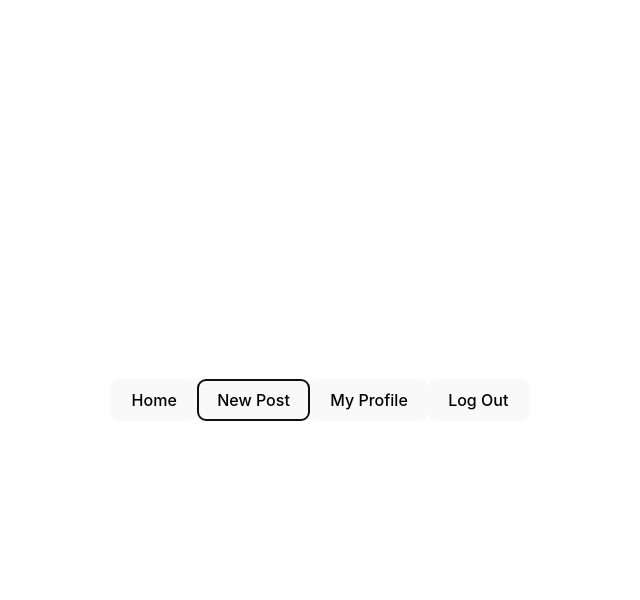
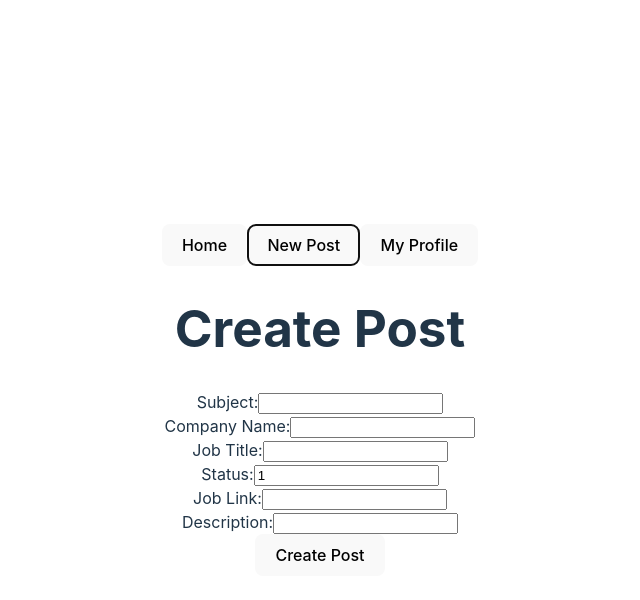
Before and after one commit to clairerhodes/project4crudapi, a React (Vite) app in the folder frontend/: page / in a window 1280 px wide. Both pictures are taken after a click on the button "New Post". Shown: the top 600 px of the page, without its empty margins (320-960 px from the left). Built offline with nearby package versions, Linux system fonts and the light colour scheme; no server answers.

Commit message:
some good ole debuggin'

```diff
--- a/frontend/src/App.jsx
+++ b/frontend/src/App.jsx
@@ -3,10 +3,10 @@ import './App.css'
 import Home from './components/home/Home.jsx'
 import Navbar from './components/nav/Navbar.jsx';
 // import Footer from './components/footer/Footer.jsx';
-// import Profile from './components/profile/ViewProfile.jsx';
-// import Create from './components/posts/Create.jsx';
-// import Update from './components/posts/EditPost.jsx';
-// import ViewPost from './components/posts/ViewPost.jsx';
+import Profile from './components/profile/ViewProfile.jsx';
+import Create from './components/posts/Create.jsx';
+import Update from './components/posts/EditPost.jsx';
+import ViewPost from './components/posts/ViewPost.jsx';
 
 // need to import authentication,
 
@@ -14,7 +14,7 @@ const App = () => {
   // state variables
   const [page, setPage] = useState("Home");
   const [content, setContent] = useState([]);
-  const [user, setUser] = useState(null);
+  const [user, setUser] = useState(1);
   const [contentId, setContentId] = useState(null);
 
   // function to update page state
@@ -30,11 +30,11 @@ const App = () => {
         {/* {page === 'Home' ? <Home/> : ''} */}
       {/* user profile section */}
         {/* do we also want to have page that shows a list of users to click? or just ability to click on a user through their post */}
-        {page === "profile" ? <Profile user={user} setContent={setContent}/> : ''}
+        {page === "ViewProfile" ? <Profile user={user} setContent={setContent}/> : ''}
       {/* post section */}
-        {/* {page === "create" ? <Create user={user} setPage={setPage}/> : ''} */}
-        {page === "viewPost" ? <ViewPost content={content}/> : ''}
-        {/* {page === "update" ? <Update contentId={contentId} setPage={setPage}/> : ''} */}
+        {page === "Create" ? <Create user={user} setPage={setPage}/> : ''}
+        {page === "ViewPost" ? <ViewPost content={content}/> : ''}
+        {page === "EditPost" ? <Update contentId={contentId} setPage={setPage}/> : ''}
 
       {/* authentication section */}
         {/* {page === "login" ? <LogIn user={user} setUser={setUser}/> : ''} */}
--- a/frontend/src/components/nav/Navbar.jsx
+++ b/frontend/src/components/nav/Navbar.jsx
@@ -2,11 +2,11 @@
 const Navbar = ({handleSection}) => {
     return (
         <nav>
-            <button onClick={handleSection} value="home">Home</button>
-            <button onClick={handleSection} value="newPost">New Post</button>
-            <button onClick={handleSection} value="profile">My Profile</button>
-            <button onClick={handleSection} value="logout">Log Out</button>
+            <button onClick={handleSection} value="Home">Home</button>
+            <button onClick={handleSection} value="Create">New Post</button>
+            <button onClick={handleSection} value="ViewProfile">My Profile</button>
             {/* <button onClick={handleSection} value="logout">Log Out</button> */}
+            {/* <button onClick={handleSection} value="login">Log In</button> */}
         </nav>
     );
 };
--- a/frontend/src/components/posts/Create.jsx
+++ b/frontend/src/components/posts/Create.jsx
@@ -1,17 +1,23 @@
-import { useState } from "react";
+import React, { useState } from "react";
 
-const Create = () => {  //probably need to pass user to the new post so that we can populate the body of the
+const Create = ({user, setPage}) => {  //probably need to pass user to the new post so that we can populate the body of the
                         //request with the userId to track post owner
 
-    const API_URL = `${import.meta.env.BASE_URL}`
+    const API_URL = 'http://3.90.140.106:8000/api/blogPost'
+
+    // const thing = process.env.REACT_APP_BASE_URL;
+    // console.log(thing)
+
 
     const [newPost, setNewPost] = useState({ //default state on page load
         subjectLine: '',
         companyName: '',
         jobTitle: '',
-        status: '',
+        status: 1,
         jobLink: '',
         description: '',
+        userID: user,
+        comments: null,
     });
 
     const handleFormChange = (e) => { //Update to show what user types
@@ -26,7 +32,9 @@ const Create = () => {  //probably need to pass user to the new post so that we
         e.preventDefault(); //Stops the submit button's native feature of refreshing the page.
 
         try {
-            let res = await fetch(API_URL, { //Update on Submit
+            console.log(newPost);
+
+            let res = await fetch(API_URL, { //Post on Submit
                 method: 'POST',
                 headers: {
                     'Content-Type': 'application/json',
@@ -44,6 +52,8 @@ const Create = () => {  //probably need to pass user to the new post so that we
                     status: '',
                     jobLink: '',
                     description: '',
+                    userID: user,
+                    comments: null,
                 });
             } else { //handle if res is bad.
                 console.error('Failed to create post:', res.statusText);
@@ -55,13 +65,13 @@ const Create = () => {  //probably need to pass user to the new post so that we
 
     return (
         <form onSubmit={handleSubmit}>
-            <h1>Update Post</h1>
+            <h1>Create Post</h1>
             <div>
                 <label>Subject:</label>
                 <input
                     type="text"
                     name="subjectLine"
-                    value={content.subjectLine}
+                    value={newPost.subjectLine}
                     onChange={handleFormChange}
                 />
             </div>
@@ -70,7 +80,7 @@ const Create = () => {  //probably need to pass user to the new post so that we
                 <input
                     type="text"
                     name="companyName"
-                    value={content.companyName}
+                    value={newPost.companyName}
                     onChange={handleFormChange}
                 />
             </div>
@@ -79,7 +89,7 @@ const Create = () => {  //probably need to pass user to the new post so that we
                 <input
                     type="text"
                     name="jobTitle"
-                    value={content.jobTitle}
+                    value={newPost.jobTitle}
                     onChange={handleFormChange}
                 />
             </div>
@@ -88,7 +98,7 @@ const Create = () => {  //probably need to pass user to the new post so that we
                 <input
                     type="number"
                     name="status"
-                    value={content.status}
+                    value={newPost.status}
                     onChange={handleFormChange}
                 />
             </div>
@@ -97,7 +107,7 @@ const Create = () => {  //probably need to pass user to the new post so that we
                 <input
                     type="text"
                     name="jobLink"
-                    value={content.jobLink}
+                    value={newPost.jobLink}
                     onChange={handleFormChange}
                 />
             </div>
@@ -106,7 +116,7 @@ const Create = () => {  //probably need to pass user to the new post so that we
                 <input
                     type="text"
                     name="description"
-                    value={content.description}
+                    value={newPost.description}
                     onChange={handleFormChange}
                 />
             </div>
--- a/frontend/src/components/posts/EditPost.jsx
+++ b/frontend/src/components/posts/EditPost.jsx
@@ -1,6 +1,6 @@
 import {useState, useEffect} from "react";
 
-const Update = ({contentId, setPage}) => {
+const EditPost = ({contentId, setPage}) => {
 
     const [content, setContent] = useState(null);
 
@@ -158,7 +158,7 @@ const Update = ({contentId, setPage}) => {
     );
 };
 
-export default Update;
+export default EditPost;
 
 
 
```
